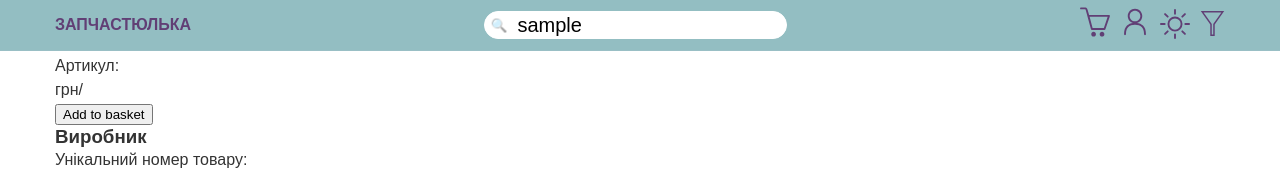
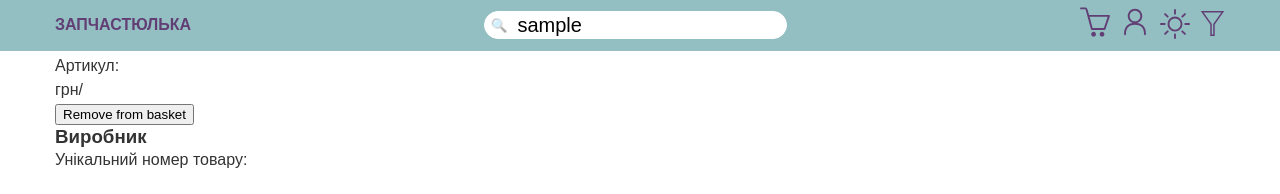
Before and after one commit to teiatan/zapchastiulka-frontend, a React (Create React App) app: page /zapchastiulka-frontend/product/1 in a window 1280 px wide. Both pictures are taken after typing "Sample" into the empty fields and a click on the button "Add to basket". Shown: the top 194 px of the page. Built offline with nearby package versions, Linux system fonts and the light colour scheme; no server answers.

Commit message:
add buttons and correct functions for adding and removing to/from basket

```diff
--- a/src/components/functionalElements/BasketButtons/BasketButtons.jsx
+++ b/src/components/functionalElements/BasketButtons/BasketButtons.jsx
@@ -1,15 +1,29 @@
-import { useState } from "react"
+import { useBasket } from "context/contectxtHooks";
+import { useEffect, useState } from "react"
 
-export function BasketButtons({id}) {
+export function BasketButtons({productId}) {
+    const [isInBasket, setIsInBasket] = useState(false);
 
-    const [isInBasket, setIsInBasket] = useState(true);
+    const basket = useBasket();
 
+    useEffect(()=> {
+        setIsInBasket(basket.basket.includes(productId));
+    }, [basket.basket, productId])
+
+    const addToBasket = () => {
+        basket.addToBasket(productId);
+    };
+
+    const removeFromBasket = () => {
+        basket.removeFromBasket(productId);
+    };
 
     return (
         <>
         {isInBasket ?
-        <button>Add to basket</button>:
-        <button>Remove from basket</button>}
+        <button onClick={removeFromBasket}>Remove from basket</button>:
+        <button onClick={addToBasket}>Add to basket</button>
+        }
         </>
     )
 }
--- a/src/components/pages/productDetails.jsx
+++ b/src/components/pages/productDetails.jsx
@@ -32,7 +32,7 @@ export function ProductDetails() {
                 {price} грн/{units}
             </div>
             {photo && <img src={photo[imageNumber]?.url} alt={photo[imageNumber].alt}></img>}
-            <BasketButtons />
+            <BasketButtons productId={_id}/>
             <div>
                 <h3>Виробник</h3>
                 {manufacturer?.country && <p>Країна {manufacturer.country}</p>}
--- a/src/context/basket.jsx
+++ b/src/context/basket.jsx
@@ -1,18 +1,22 @@
-const { createContext, useState } = require("react");
+const { createContext, useState, useEffect } = require("react");
 
 export const BasketContext = createContext();
 
 export const BasketContextProvider = ({children}) => {
     const [basket, setBasket] = useState(() => JSON.parse(window.localStorage.getItem('basket')) ?? []);
 
+    useEffect(()=> {
+        window.localStorage.setItem('basket', JSON.stringify(basket));
+    }, [basket]);
+
     const addToBasket = (productId) => {
-        setBasket(prev => prev.push(productId));
-        window.localStorage.setItem('basket', JSON.stringify(basket));
+        const newBasket = [...basket, productId];
+        setBasket(newBasket);
     };
 
     const removeFromBasket = (productId) => {
-        setBasket(prev => prev.filter(id => id !== productId));
-        window.localStorage.setItem('basket', JSON.stringify(basket));
+        const newBasket = basket.filter(id => id !== productId);
+        setBasket(newBasket);
     };
 
     return (
```
